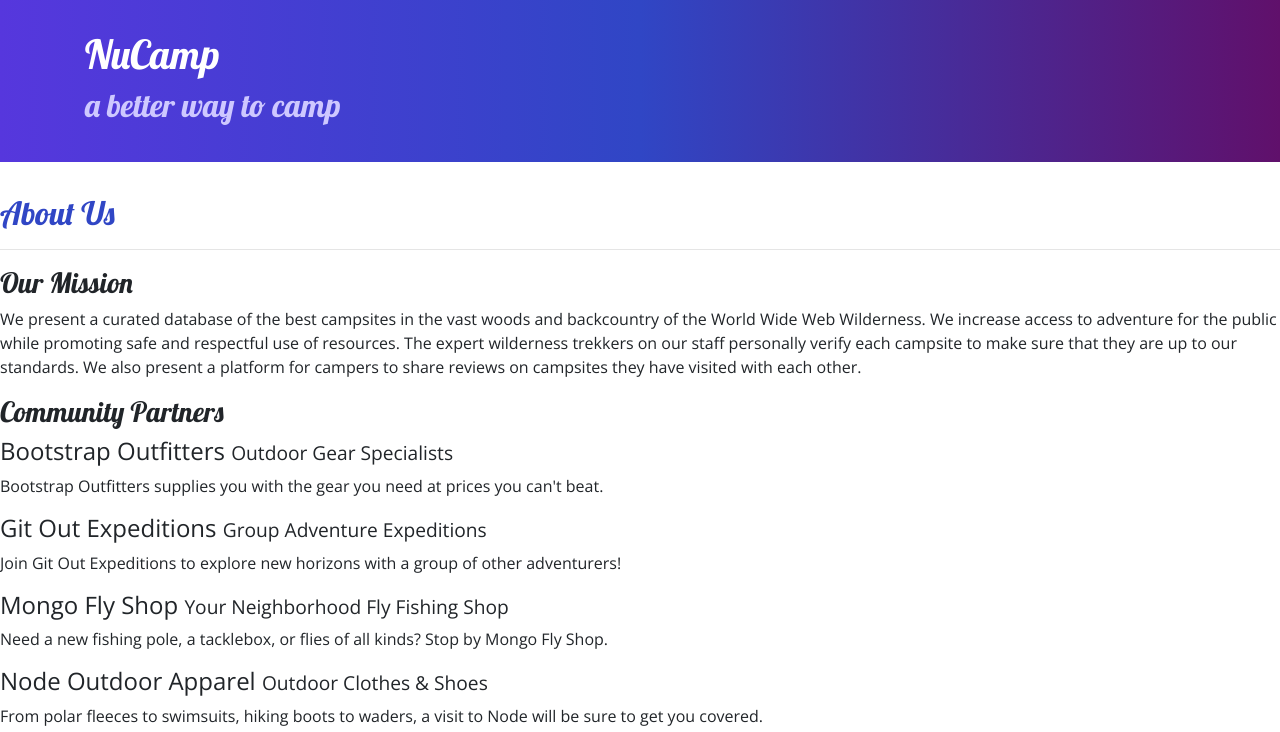
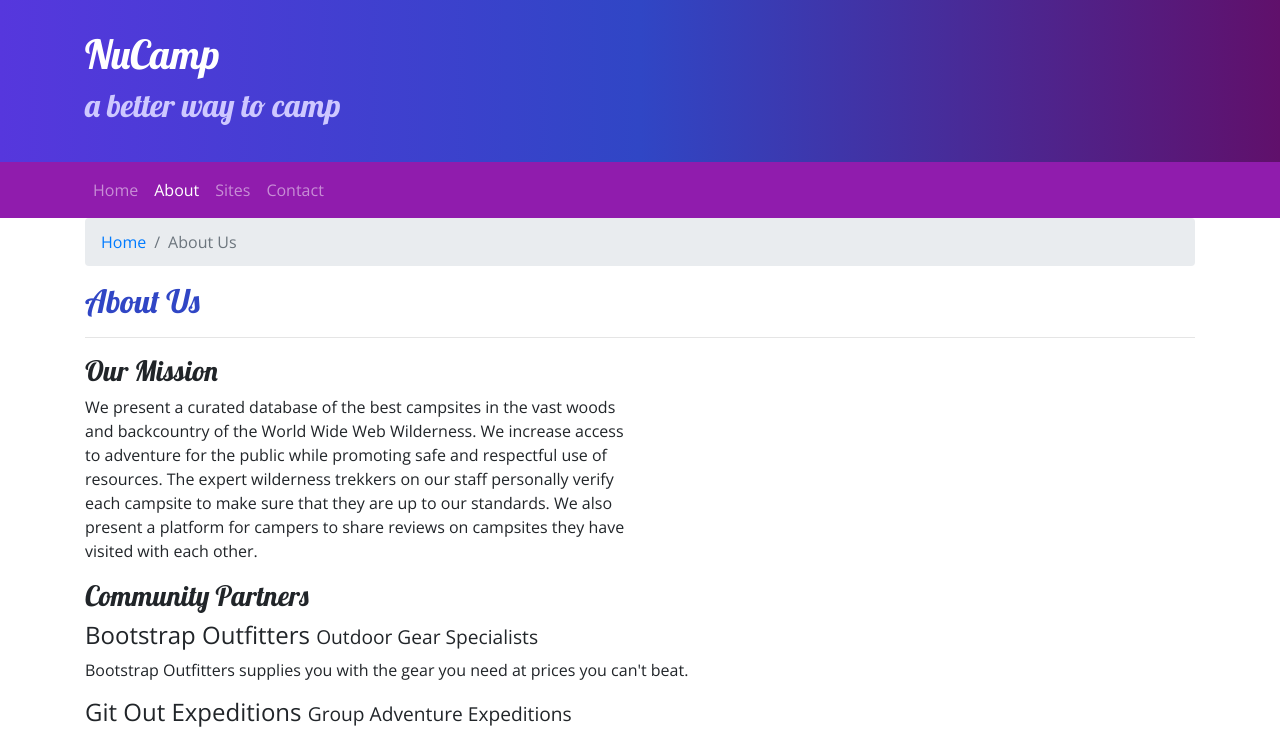
Before and after one commit to itsBrickout/secondtest, a website: page aboutus.html in a window 1280 px wide. Shown: the top 732 px of the page. Drawn offline with nearby package versions, Linux system fonts and the light colour scheme.

Commit message:
modified

```diff
--- a/aboutus.html
+++ b/aboutus.html
@@ -1,20 +1,18 @@
 <!DOCTYPE html>
 <html lang="en">
 
-   <!-- Required meta tags always come first -->
-   <meta charset="utf-8" />
-   <meta name="viewport" content="width=device-width, initial-scale=1" />
 
-   <!-- Bootstrap CSS -->
-   <link rel="stylesheet" href="node_modules/bootstrap/dist/css/bootstrap.min.css" />
-   <!-- Additional CSS must be placed after Bootstrap CSS -->
-   <link rel="stylesheet" href="https://fonts.googleapis.com/css?family=Lobster|Open+Sans" />
-  <link rel="stylesheet" href="css/styles.css" />
 
 <head>
     <!-- Required meta tags always come first -->
     <meta charset="utf-8" />
     <meta name="viewport" content="width=device-width, initial-scale=1" />
+    <!-- Bootstrap CSS -->
+   <link rel="stylesheet" href="node_modules/bootstrap/dist/css/bootstrap.min.css" />
+   <!-- Additional CSS must be placed after Bootstrap CSS -->
+   <link rel="stylesheet" href="https://fonts.googleapis.com/css?family=Lobster|Open+Sans" />
+    <link rel="stylesheet" href="css/styles.css" />
+
 
     <title>NuCamp: A Better Way To Camp</title>
 </head>
@@ -32,32 +30,56 @@
         </div>
     </header>
 
-    <div>
-        <div>
-            <div>
+
+    <nav class="navbar navbar-expand-sm navbar-dark sticky-top">
+        <div class="container">
+            <button class="navbar-toggler ml-auto" type="button" data-toggle="collapse" data-target="#nucampNavbar">
+                    <span class="navbar-toggler-icon"></span>
+                </button>
+            <div class="collapse navbar-collapse" id="nucampNavbar">
+                <ul class="navbar-nav">
+                    <ul class="navbar-nav">
+                        <li class="nav-item"><a class="nav-link" href="index.html">Home</a></li>
+                        <li class="nav-item active"><a class="nav-link" href="#">About</a></li>
+                        <li class="nav-item"><a class="nav-link" href="#">Sites</a></li>
+                        <li class="nav-item"><a class="nav-link" href="#">Contact</a></li>
+                    </ul>
+                </ul>
+            </div>
+        </div>
+    </nav>
+
+
+    <div class="container">
+        <div class="row">
+            <div class="col">
+                <ol class="breadcrumb">
+                    <li class="breadcrumb-item"><a href="index.html">Home</a></li>
+                    <li class="breadcrumb-item active">About Us</li>
+                </ol>
                <h2>About Us</h2>
                <hr />
             </div>
         </div>
 
-        <div>
-            <div>
+        <div class="row">
+            <div class="col col-sm-6">
                 <h3>Our Mission</h3>
                 <p>We present a curated database of the best campsites in the vast woods and backcountry of the World Wide Web Wilderness. We increase access to adventure for the public while promoting safe and respectful use of resources. The expert wilderness trekkers on our staff personally verify each campsite to make sure that they are up to our standards. We also present a platform for campers to share reviews on campsites they have visited with each other.</p>
             </div>
         </div>
 
-        <div>
-            <div>
+        <div class="row">
+            <div class="col-12">
                 <h3>Community Partners</h3>
                 <h4>Bootstrap Outfitters <small>Outdoor Gear Specialists</small></h4>
-                <p>Bootstrap Outfitters supplies you with the gear you need at prices you can't beat.</p>
+                <p class="d-none d-sm-block">Bootstrap Outfitters supplies you with the gear you need at prices you can't beat.</p>
                 <h4>Git Out Expeditions <small>Group Adventure Expeditions</small></h4>
-                <p>Join Git Out Expeditions to explore new horizons with a group of other adventurers!</p>
+                <p class="d-none d-sm-block">Join Git Out Expeditions to explore new horizons with a group of other adventurers!</p>
                 <h4>Mongo Fly Shop <small>Your Neighborhood Fly Fishing Shop</small></h4>
-                <p>Need a new fishing pole, a tacklebox, or flies of all kinds? Stop by Mongo Fly Shop.</p>
+                <p class="d-none d-sm-block">Need a new fishing pole, a tacklebox, or flies of all kinds? Stop by Mongo Fly Shop.</p>
                 <h4>Node Outdoor Apparel <small>Outdoor Clothes & Shoes</small></h4>
-                <p>From polar fleeces to swimsuits, hiking boots to waders, a visit to Node will be sure to get you covered.</p>
+                <p class="d-none d-sm-block">From polar fleeces to swimsuits, hiking boots to waders, a visit to Node will be sure to get you covered.</p>
             </div>
         </div>
     </div>
--- a/css/styles.css
+++ b/css/styles.css
@@ -20,6 +20,7 @@ footer {
 }
 
 .jumbotron {
+    margin: 0;
     padding: 30px;
     background-image: linear-gradient(to right, #5637DD, #3046C5, #60106B);
     color: white;
@@ -30,3 +31,7 @@ footer {
     border-bottom: 1px ridge;
     min-height: 200px;
 }
+
+.navbar {
+    background-color: #901CAD;
+}
--- a/package.json
+++ b/package.json
@@ -7,7 +7,7 @@
     "lite": "lite-server",
     "start": "npm run lite",
     "test": "echo \"Error: no test specified\" && exit 1"
- },
+  },
   "author": "Christian Vorgitch",
   "license": "ISC",
   "devDependencies": {
@@ -15,6 +15,7 @@
   },
   "dependencies": {
     "bootstrap": "^4.0.0",
+    "font-awesome": "^4.7.0",
     "jquery": "^3.3.1",
     "popper.js": "^1.12.9"
   }
```
Also changed, not shown: index.html (+31 -9 lines), 1 other file.
